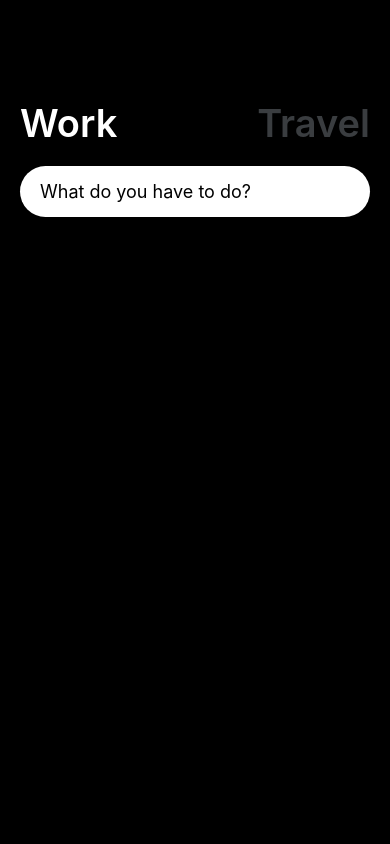
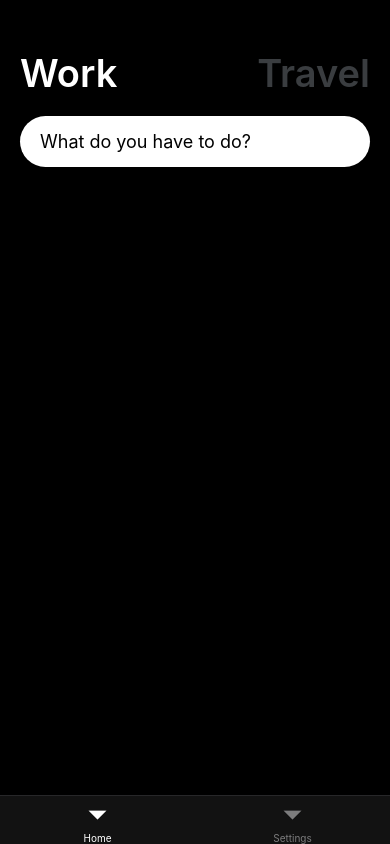
Before and after one commit to dlrlaud0806/ReactNative-Study, a React Native app in the folder todoApp/: screen /Home in a window 390 px wide. Built offline with nearby package versions, Linux system fonts and the light colour scheme.

Commit message:
add navigation tab & modulization

```diff
--- /dev/null
+++ b/package.json
@@ -0,0 +1,5 @@
+{
+  "dependencies": {
+    "@react-navigation/bottom-tabs": "^6.4.1"
+  }
+}
--- a/todoApp/App.js
+++ b/todoApp/App.js
@@ -1,151 +1,35 @@
-import { StatusBar } from "expo-status-bar";
-import React, { useEffect, useState } from "react";
-import {
-	StyleSheet,
-	Text,
-	View,
-	TouchableOpacity,
-	TextInput,
-	ScrollView,
-	Alert,
-} from "react-native";
-import AsyncStorage from "@react-native-async-storage/async-storage";
-import { FontAwesome } from "@expo/vector-icons";
-import { theme } from "./colors";
+import React from "react";
+import { Text, View } from "react-native";
 
-const STORAGE_KEY = "@toDos";
+import { NavigationContainer, DarkTheme } from "@react-navigation/native";
+import { createBottomTabNavigator } from "@react-navigation/bottom-tabs";
 
-export default function App() {
-	const [working, setWorking] = useState(true);
-	const [text, setText] = useState("");
-	const [toDos, setToDos] = useState({});
-	useEffect(() => {
-		loadToDos();
-	}, []);
-	const travel = () => setWorking(false);
-	const work = () => setWorking(true);
-	const onChangeText = (payload) => setText(payload);
-	const saveToDos = async (toSave) => {
-		await AsyncStorage.setItem(STORAGE_KEY, JSON.stringify(toSave));
-	};
-	const loadToDos = async () => {
-		const s = await AsyncStorage.getItem(STORAGE_KEY);
-		s !== null ? setToDos(JSON.parse(s)) : null;
-	};
-
-	const addToDo = async () => {
-		if (text === "") {
-			return;
-		}
-		const newToDos = {
-			...toDos,
-			[Date.now()]: { text, working },
-		};
-		setToDos(newToDos);
-		await saveToDos(newToDos);
-		setText("");
-	};
-	const deleteConfirm = (key) =>
-		Alert.alert("삭제 확인", "삭제하시겠습니까?", [
-			{
-				text: "취소",
-				onPress: () => Alert.alert("취소되었습니다."),
-				style: "cancel",
-			},
-			{ text: "삭제", onPress: () => deleteToDo(key) },
-		]);
-
-	const deleteToDo = async (key) => {
-		const newToDos = { ...toDos };
-
-		delete newToDos[key];
-		setToDos(newToDos);
-		await saveToDos(newToDos);
-		Alert.alert("삭제되었습니다.");
-	};
+import Todo from "./screens/Todo/Todo";
+import { theme } from "./theme/colors";
+function SettingsScreen() {
 	return (
-		<View style={styles.container}>
-			<StatusBar style="auto" />
-			<View style={styles.header}>
-				<TouchableOpacity onPress={work}>
-					<Text
-						style={{ ...styles.btnText, color: working ? "white" : theme.grey }}
-					>
-						Work
-					</Text>
-				</TouchableOpacity>
-				<TouchableOpacity onPress={travel}>
-					<Text
-						style={{
-							...styles.btnText,
-							color: !working ? "white" : theme.grey,
-						}}
-					>
-						Travel
-					</Text>
-				</TouchableOpacity>
-			</View>
-			<TextInput
-				onSubmitEditing={addToDo}
-				onChangeText={onChangeText}
-				returnKeyType="done"
-				value={text}
-				placeholder={
-					working ? "What do you have to do?" : "Where do you want to go?"
-				}
-				style={styles.input}
-			/>
-			<ScrollView>
-				{Object.keys(toDos).map((key) =>
-					toDos[key].working === working ? (
-						<View style={styles.toDo} key={key}>
-							<Text style={styles.toDoText}>{toDos[key].text}</Text>
-							<TouchableOpacity onPress={() => deleteConfirm(key)}>
-								<FontAwesome name="trash-o" size={24} color="white" />
-							</TouchableOpacity>
-						</View>
-					) : null
-				)}
-			</ScrollView>
+		<View style={{ flex: 1, justifyContent: "center", alignItems: "center" }}>
+			<Text style={{ color: "white" }}>Settings!</Text>
 		</View>
 	);
 }
 
-const styles = StyleSheet.create({
-	container: {
-		flex: 1,
-		backgroundColor: theme.bg,
-		paddingHorizontal: 20,
-	},
-	header: {
-		justifyContent: "space-between",
-		flexDirection: "row",
-		marginTop: 100,
-	},
-	btnText: {
-		fontSize: 38,
-		fontWeight: "600",
-	},
-	input: {
-		backgroundColor: "white",
-		paddingVertical: 15,
-		paddingHorizontal: 20,
-		borderRadius: 30,
-		marginVertical: 20,
-		fontSize: 18,
-	},
-	toDo: {
-		backgroundColor: theme.toDoBg,
-		marginBottom: 10,
-		paddingVertical: 20,
-		paddingHorizontal: 20,
-		borderRadius: 15,
-		flexDirection: "row",
-		justifyContent: "space-between",
-	},
-	toDoText: {
-		color: "white",
-		fontSize: 16,
-		fontWeight: "600",
-	},
-});
+const Tab = createBottomTabNavigator();
+export default function App() {
+	return (
+		<NavigationContainer theme={DarkTheme}>
+			<Tab.Navigator
+				screenOptions={{
+					headerShown: false,
+					tabBarActiveTintColor: "white",
+					tabBarInActiveTintColor: theme.grey,
+				}}
+			>
+				<Tab.Screen name="Home" component={Todo} />
+				<Tab.Screen name="Settings" component={SettingsScreen} />
+			</Tab.Navigator>
+		</NavigationContainer>
+	);
+}
+
+const style = {};
--- a/todoApp/package.json
+++ b/todoApp/package.json
@@ -9,11 +9,12 @@
     "web": "expo start --web"
   },
   "dependencies": {
+    "@react-native-async-storage/async-storage": "~1.17.3",
+    "@react-navigation/bottom-tabs": "^6.4.1",
     "expo": "~46.0.16",
     "expo-status-bar": "~1.4.0",
     "react": "18.0.0",
-    "react-native": "0.69.6",
-    "@react-native-async-storage/async-storage": "~1.17.3"
+    "react-native": "0.69.6"
   },
   "devDependencies": {
     "@babel/core": "^7.12.9"
--- /dev/null
+++ b/todoApp/screens/Todo/Header.js
@@ -0,0 +1,40 @@
+import React from "react";
+import { StyleSheet, Text, View, TouchableOpacity } from "react-native";
+
+import { theme } from "../../theme/colors";
+
+export default function Header({ work, travel, working }) {
+	return (
+		<View style={styles.header}>
+			<TouchableOpacity onPress={work}>
+				<Text
+					style={{ ...styles.btnText, color: working ? "white" : theme.grey }}
+				>
+					Work
+				</Text>
+			</TouchableOpacity>
+			<TouchableOpacity onPress={travel}>
+				<Text
+					style={{
+						...styles.btnText,
+						color: !working ? "white" : theme.grey,
+					}}
+				>
+					Travel
+				</Text>
+			</TouchableOpacity>
+		</View>
+	);
+}
+
+const styles = StyleSheet.create({
+	header: {
+		justifyContent: "space-between",
+		flexDirection: "row",
+		marginTop: 50,
+	},
+	btnText: {
+		fontSize: 38,
+		fontWeight: "600",
+	},
+});
--- /dev/null
+++ b/todoApp/screens/Todo/Todo.js
@@ -0,0 +1,134 @@
+import { StatusBar } from "expo-status-bar";
+import React, { useEffect, useState } from "react";
+import {
+	StyleSheet,
+	Text,
+	View,
+	TouchableOpacity,
+	TextInput,
+	ScrollView,
+	Alert,
+} from "react-native";
+import AsyncStorage from "@react-native-async-storage/async-storage";
+import { FontAwesome } from "@expo/vector-icons";
+import { theme } from "../../theme/colors";
+import Header from "./Header";
+const STORAGE_KEY = "@toDos";
+
+export default function Todo() {
+	const [working, setWorking] = useState(true);
+	const [text, setText] = useState("");
+	const [toDos, setToDos] = useState({});
+	useEffect(() => {
+		loadToDos();
+	}, []);
+	const travel = () => setWorking(false);
+	const work = () => setWorking(true);
+	const onChangeText = (payload) => setText(payload);
+	const saveToDos = async (toSave) => {
+		await AsyncStorage.setItem(STORAGE_KEY, JSON.stringify(toSave));
+	};
+	const loadToDos = async () => {
+		const s = await AsyncStorage.getItem(STORAGE_KEY);
+		s !== null ? setToDos(JSON.parse(s)) : null;
+	};
+
+	const addToDo = async () => {
+		if (text === "") {
+			return;
+		}
+		const newToDos = {
+			...toDos,
+			[Date.now()]: { text, working },
+		};
+		setToDos(newToDos);
+		await saveToDos(newToDos);
+		setText("");
+	};
+	const deleteConfirm = (key) =>
+		Alert.alert("삭제 확인", "삭제하시겠습니까?", [
+			{
+				text: "취소",
+				onPress: () => Alert.alert("취소되었습니다."),
+				style: "cancel",
+			},
+			{ text: "삭제", onPress: () => deleteToDo(key) },
+		]);
+
+	const deleteToDo = async (key) => {
+		const newToDos = { ...toDos };
+
+		delete newToDos[key];
+		setToDos(newToDos);
+		await saveToDos(newToDos);
+		Alert.alert("삭제되었습니다.");
+	};
+
+	return (
+		<View style={styles.container}>
+			<StatusBar style="auto" />
+			<Header work={work} travel={travel} working={working} />
+			<TextInput
+				onSubmitEditing={addToDo}
+				onChangeText={onChangeText}
+				returnKeyType="done"
+				value={text}
+				placeholder={
+					working ? "What do you have to do?" : "Where do you want to go?"
+				}
+				style={styles.input}
+			/>
+			<ScrollView>
+				{Object.keys(toDos).map((key) =>
+					toDos[key].working === working ? (
+						<View style={styles.toDo} key={key}>
+							<Text style={styles.toDoText}>{toDos[key].text}</Text>
+							<TouchableOpacity onPress={() => deleteConfirm(key)}>
+								<FontAwesome name="trash-o" size={24} color="white" />
+							</TouchableOpacity>
+						</View>
+					) : null
+				)}
+			</ScrollView>
+		</View>
+	);
+}
+
+const styles = StyleSheet.create({
+	container: {
+		flex: 1,
+		backgroundColor: theme.bg,
+		paddingHorizontal: 20,
+	},
+	header: {
+		justifyContent: "space-between",
+		flexDirection: "row",
+		marginTop: 100,
+	},
+	btnText: {
+		fontSize: 38,
+		fontWeight: "600",
+	},
+	input: {
+		backgroundColor: "white",
+		paddingVertical: 15,
+		paddingHorizontal: 20,
+		borderRadius: 30,
+		marginVertical: 20,
+		fontSize: 18,
+	},
+	toDo: {
+		backgroundColor: theme.toDoBg,
+		marginBottom: 10,
+		paddingVertical: 20,
+		paddingHorizontal: 20,
+		borderRadius: 15,
+		flexDirection: "row",
+		justifyContent: "space-between",
+	},
+	toDoText: {
+		color: "white",
+		fontSize: 16,
+		fontWeight: "600",
+	},
+});
--- /dev/null
+++ b/todoApp/theme/colors.js
@@ -0,0 +1,5 @@
+export const theme = {
+	bg: "black",
+	grey: "#3A3D40",
+	toDoBg: "#1A1C20",
+};
```
Also changed, not shown: 2 other files (tests, documents, lock files or other folders).
